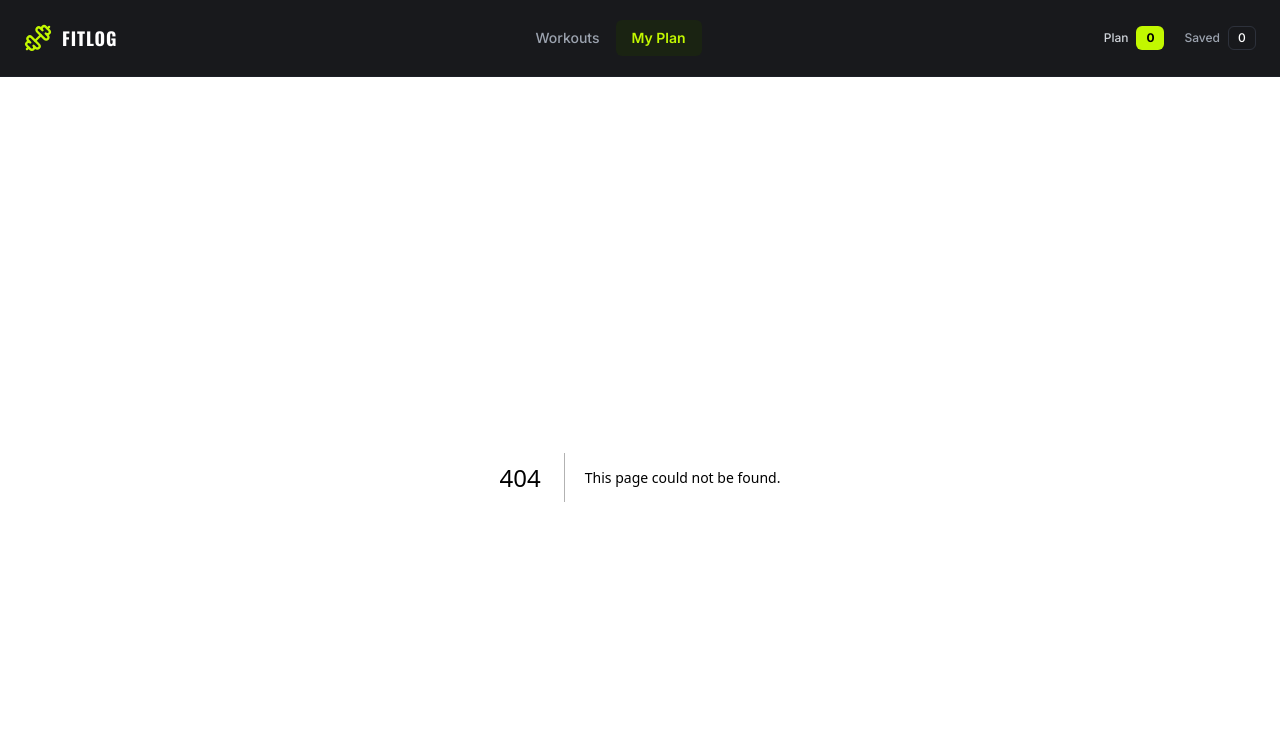
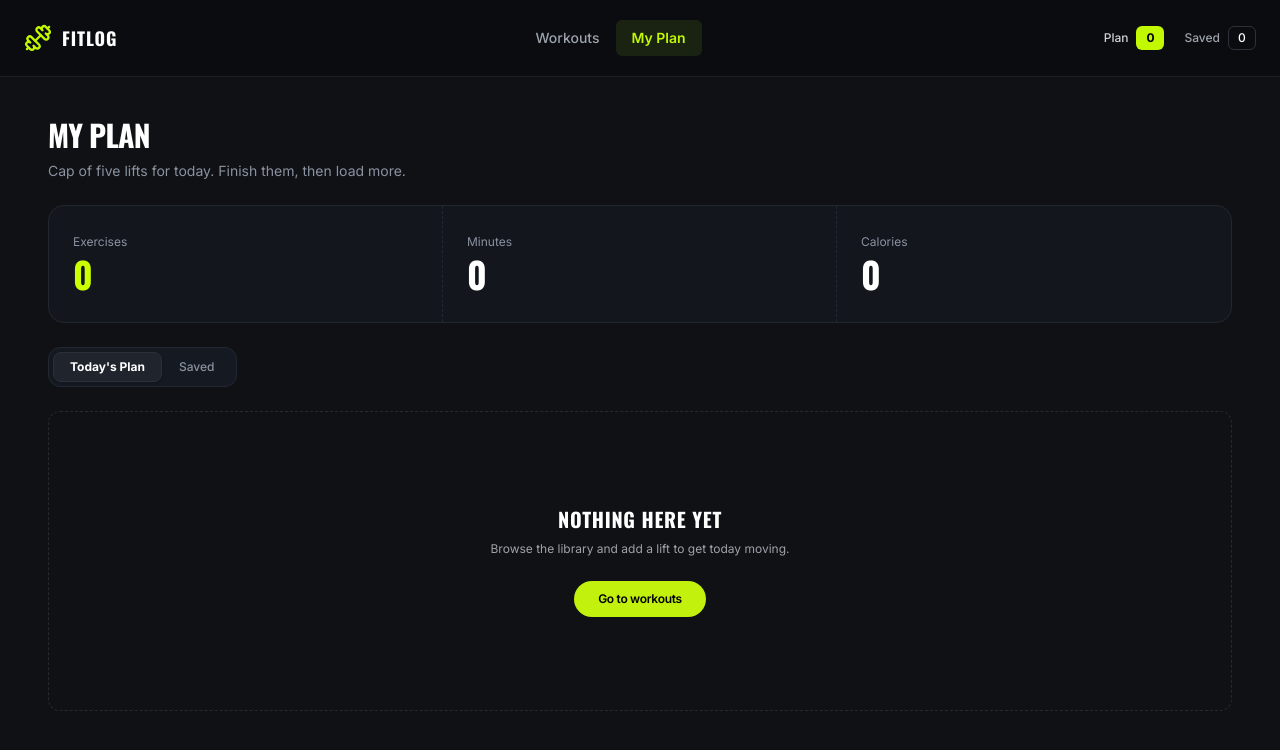
Before and after one commit to foysaliio/fitlog, a Next.js app: page /my-plan in a window 1280 px wide. Before the commit this address had no page. Shown: the top 750 px of the page. Built offline with nearby package versions, Linux system fonts and the light colour scheme.

Commit message:
feat: add workout state management and my plan dashboard

```diff
--- a/src/app/layout.tsx
+++ b/src/app/layout.tsx
@@ -3,6 +3,7 @@ import { Inter, Oswald } from "next/font/google";
 import "./globals.css";
 import ToasterProvider from "@/components/ToasterProvider";
 import Navbar from "@/components/layout/Navbar";
+import { WorkoutProvider } from "@/context/WorkoutContext";
 
 const inter = Inter({
   variable: "--font-inter",
@@ -33,8 +34,10 @@ export default function RootLayout({
       className={`${inter.variable} ${oswald.variable} h-full antialiased`}
     >
       <body className="min-h-screen font-sans antialiased">
-        <Navbar />
-        {children}
+        <WorkoutProvider>
+          <Navbar />
+          {children}
+        </WorkoutProvider>
         <ToasterProvider />
       </body>
     </html>
--- /dev/null
+++ b/src/app/my-plan/page.tsx
@@ -0,0 +1,5 @@
+import MyPlanContent from "@/components/my-plan/MyPlanContent";
+
+export default function MyPlanPage() {
+  return <MyPlanContent />;
+}
--- a/src/components/ToasterProvider.tsx
+++ b/src/components/ToasterProvider.tsx
@@ -5,7 +5,7 @@ import { Toaster } from "react-hot-toast";
 const ToasterProvider = () => {
   return (
     <Toaster
-      position="top-right"
+      position="top-center"
       reverseOrder={false}
       toastOptions={{
         duration: 2500,
--- a/src/components/layout/Navbar.tsx
+++ b/src/components/layout/Navbar.tsx
@@ -1,4 +1,6 @@
 "use client";
+
+import { useWorkout } from "@/context/WorkoutContext";
 
 import { Dumbbell } from "lucide-react";
 import Link from "next/link";
@@ -7,9 +9,10 @@ import { usePathname } from "next/navigation";
 const Navbar = () => {
   const pathname = usePathname();
 
-  // Temporary values. Later these will come from Context API.
-  const planCount = 0;
-  const savedCount = 0;
+  const { plan, saved } = useWorkout();
+
+  const planCount = plan.length;
+  const savedCount = saved.length;
 
   const isWorkoutActive = pathname === "/" || pathname.startsWith("/workouts");
 
--- /dev/null
+++ b/src/components/my-plan/MyPlanContent.tsx
@@ -0,0 +1,131 @@
+"use client";
+
+import Link from "next/link";
+import { useState } from "react";
+
+import { useWorkout } from "@/context/WorkoutContext";
+
+type PlanTab = "plan" | "saved";
+
+const MyPlanContent = () => {
+  const { plan, saved } = useWorkout();
+
+  const [activeTab, setActiveTab] = useState<PlanTab>("plan");
+
+  const totalMinutes = plan.reduce(
+    (total, workout) => total + workout.duration,
+    0,
+  );
+
+  const totalCalories = plan.reduce(
+    (total, workout) => total + workout.caloriesBurned,
+    0,
+  );
+
+  const activeWorkouts = activeTab === "plan" ? plan : saved;
+
+  return (
+    <main className="min-h-screen bg-fit-bg">
+      <div className="mx-auto w-full max-w-7xl px-4 py-10 sm:px-6 lg:px-12">
+        {/* Page Heading */}
+        <div>
+          <h1 className="font-display text-[30px] leading-[1.2] font-bold tracking-[-0.75px] text-white uppercase">
+            My Plan
+          </h1>
+
+          <p className="mt-2 text-sm text-[#8a92a0]">
+            Cap of five lifts for today. Finish them, then load more.
+          </p>
+        </div>
+
+        {/* Metrics Summary */}
+        <section className="mt-6 grid overflow-hidden rounded-2xl border border-fit-border bg-[#13161d] md:grid-cols-3">
+          {/* Exercises */}
+          <div className="border-b border-dashed border-fit-border px-6 py-7 md:border-r md:border-b-0">
+            <p className="text-xs text-[#8a92a0]">Exercises</p>
+
+            <p className="mt-1 font-display text-4xl font-bold text-fit-accent">
+              {plan.length}
+            </p>
+          </div>
+
+          {/* Minutes */}
+          <div className="border-b border-dashed border-fit-border px-6 py-7 md:border-r md:border-b-0">
+            <p className="text-xs text-[#8a92a0]">Minutes</p>
+
+            <p className="mt-1 font-display text-4xl font-bold text-white">
+              {totalMinutes}
+            </p>
+          </div>
+
+          {/* Calories */}
+          <div className="px-6 py-7">
+            <p className="text-xs text-[#8a92a0]">Calories</p>
+
+            <p className="mt-1 font-display text-4xl font-bold text-white">
+              {totalCalories}
+            </p>
+          </div>
+        </section>
+
+        {/* Tabs */}
+        <div className="mt-6 flex">
+          <div className="flex h-10 items-center rounded-xl border border-fit-border bg-[#151921] p-1">
+            <button
+              type="button"
+              onClick={() => setActiveTab("plan")}
+              className={`h-7.5 rounded-lg px-4 text-xs transition ${
+                activeTab === "plan"
+                  ? "border border-[#2b303d] bg-[#1f242d] font-bold text-white shadow-sm"
+                  : "border border-transparent font-medium text-[#8a92a0]"
+              }`}
+            >
+              Today&apos;s Plan
+            </button>
+
+            <button
+              type="button"
+              onClick={() => setActiveTab("saved")}
+              className={`h-7.5 rounded-lg px-4 text-xs transition ${
+                activeTab === "saved"
+                  ? "border border-[#2b303d] bg-[#1f242d] font-bold text-white shadow-sm"
+                  : "border border-transparent font-medium text-[#8a92a0]"
+              }`}
+            >
+              Saved
+            </button>
+          </div>
+        </div>
+
+        {/* Content */}
+        <section className="mt-6">
+          {activeWorkouts.length === 0 ? (
+            <div className="flex min-h-75 flex-col items-center justify-center rounded-xl border border-dashed border-white/10 bg-[#111317]/50 px-4 text-center">
+              <h2 className="font-display text-xl font-bold tracking-[0.7px] text-white uppercase">
+                Nothing Here Yet
+              </h2>
+
+              <p className="mt-2 text-xs text-[#a1a1aa]">
+                Browse the library and add a lift to get today moving.
+              </p>
+
+              <Link
+                href="/#library"
+                className="mt-6 inline-flex h-9 items-center justify-center rounded-full bg-[#c2f10d] px-6 text-xs font-semibold tracking-[-0.3px] text-black transition hover:brightness-95"
+              >
+                Go to workouts
+              </Link>
+            </div>
+          ) : (
+            <p className="text-sm text-[#8a92a0]">
+              {activeWorkouts.length} workout
+              {activeWorkouts.length > 1 ? "s" : ""} ready.
+            </p>
+          )}
+        </section>
+      </div>
+    </main>
+  );
+};
+
+export default MyPlanContent;
--- /dev/null
+++ b/src/components/workouts/WorkoutActions.tsx
@@ -0,0 +1,38 @@
+"use client";
+
+import { Bookmark, Plus } from "lucide-react";
+
+import { useWorkout } from "@/context/WorkoutContext";
+import type { Workout } from "@/types/workout";
+
+interface WorkoutActionsProps {
+  workout: Workout;
+}
+
+const WorkoutActions = ({ workout }: WorkoutActionsProps) => {
+  const { addToPlan, saveWorkout } = useWorkout();
+
+  return (
+    <div className="mt-8 flex flex-col gap-3 sm:flex-row">
+      <button
+        type="button"
+        onClick={() => addToPlan(workout)}
+        className="inline-flex min-h-11 items-center justify-center gap-2 rounded-xl bg-fit-accent px-6 text-sm font-semibold text-fit-bg transition hover:brightness-95"
+      >
+        <Plus size={16} />
+        Add to today&apos;s plan
+      </button>
+
+      <button
+        type="button"
+        onClick={() => saveWorkout(workout)}
+        className="inline-flex min-h-11 items-center justify-center gap-2 rounded-xl border border-[#374151] px-6 text-sm font-medium text-[#e5e7eb] transition hover:border-fit-muted hover:text-white"
+      >
+        <Bookmark size={16} />
+        Save for later
+      </button>
+    </div>
+  );
+};
+
+export default WorkoutActions;
--- a/src/components/workouts/WorkoutDetails.tsx
+++ b/src/components/workouts/WorkoutDetails.tsx
@@ -1,7 +1,7 @@
-import { Bookmark, Plus } from "lucide-react";
 import Image from "next/image";
 
 import type { Workout } from "@/types/workout";
+import WorkoutActions from "./WorkoutActions";
 
 interface WorkoutDetailsProps {
   workout: Workout;
@@ -95,23 +95,7 @@ const WorkoutDetails = ({ workout }: WorkoutDetailsProps) => {
           </div>
 
           {/* Actions */}
-          <div className="mt-8 flex flex-col gap-3 sm:flex-row">
-            <button
-              type="button"
-              className="inline-flex min-h-11 items-center justify-center gap-2 rounded-xl bg-fit-accent px-6 text-sm font-semibold text-fit-bg transition hover:brightness-95"
-            >
-              <Plus size={16} />
-              Add to today&apos;s plan
-            </button>
-
-            <button
-              type="button"
-              className="inline-flex min-h-11 items-center justify-center gap-2 rounded-xl border border-[#374151] px-6 text-sm font-medium text-[#e5e7eb] transition hover:border-fit-muted hover:text-white"
-            >
-              <Bookmark size={16} />
-              Save for later
-            </button>
-          </div>
+          <WorkoutActions workout={workout} />
         </div>
       </div>
     </main>
--- /dev/null
+++ b/src/context/WorkoutContext.tsx
@@ -0,0 +1,114 @@
+"use client";
+
+import { createContext, useContext, useState, type ReactNode } from "react";
+import toast from "react-hot-toast";
+
+import type { Workout } from "@/types/workout";
+
+interface WorkoutContextType {
+  plan: Workout[];
+  saved: Workout[];
+  completedIds: number[];
+
+  addToPlan: (workout: Workout) => void;
+  saveWorkout: (workout: Workout) => void;
+
+  removeFromPlan: (id: number) => void;
+  removeFromSaved: (id: number) => void;
+
+  markAsDone: (id: number) => void;
+}
+
+const WorkoutContext = createContext<WorkoutContextType | null>(null);
+
+interface WorkoutProviderProps {
+  children: ReactNode;
+}
+
+export const WorkoutProvider = ({ children }: WorkoutProviderProps) => {
+  const [plan, setPlan] = useState<Workout[]>([]);
+  const [saved, setSaved] = useState<Workout[]>([]);
+  const [completedIds, setCompletedIds] = useState<number[]>([]);
+
+  const addToPlan = (workout: Workout) => {
+    const alreadyAdded = plan.some((item) => item.id === workout.id);
+
+    if (alreadyAdded) {
+      toast.error("Workout is already in today's plan");
+      return;
+    }
+
+    setPlan((currentPlan) => [...currentPlan, workout]);
+
+    toast.success("Added to today's plan");
+  };
+
+  const saveWorkout = (workout: Workout) => {
+    const alreadySaved = saved.some((item) => item.id === workout.id);
+
+    if (alreadySaved) {
+      toast.error("Workout is already saved");
+      return;
+    }
+
+    setSaved((currentSaved) => [...currentSaved, workout]);
+
+    toast.success("Saved for later");
+  };
+
+  const removeFromPlan = (id: number) => {
+    setPlan((currentPlan) => currentPlan.filter((item) => item.id !== id));
+
+    setCompletedIds((current) =>
+      current.filter((workoutId) => workoutId !== id),
+    );
+
+    toast.success("Removed from today's plan");
+  };
+
+  const removeFromSaved = (id: number) => {
+    setSaved((currentSaved) => currentSaved.filter((item) => item.id !== id));
+
+    toast.success("Removed from saved workouts");
+  };
+
+  const markAsDone = (id: number) => {
+    const alreadyCompleted = completedIds.includes(id);
+
+    if (alreadyCompleted) {
+      toast("Workout already marked as done");
+      return;
+    }
+
+    setCompletedIds((current) => [...current, id]);
+
+    toast.success("Workout marked as done");
+  };
+
+  return (
+    <WorkoutContext.Provider
+      value={{
+        plan,
+        saved,
+        completedIds,
+        addToPlan,
+        saveWorkout,
+        removeFromPlan,
+        removeFromSaved,
+        markAsDone,
+      }}
+    >
+      {children}
+    </WorkoutContext.Provider>
+  );
+};
+
+export const useWorkout = () => {
+  const context = useContext(WorkoutContext);
+
+  if (!context) {
+    throw new Error("useWorkout must be used within WorkoutProvider");
+  }
+
+  return context;
+};
```
